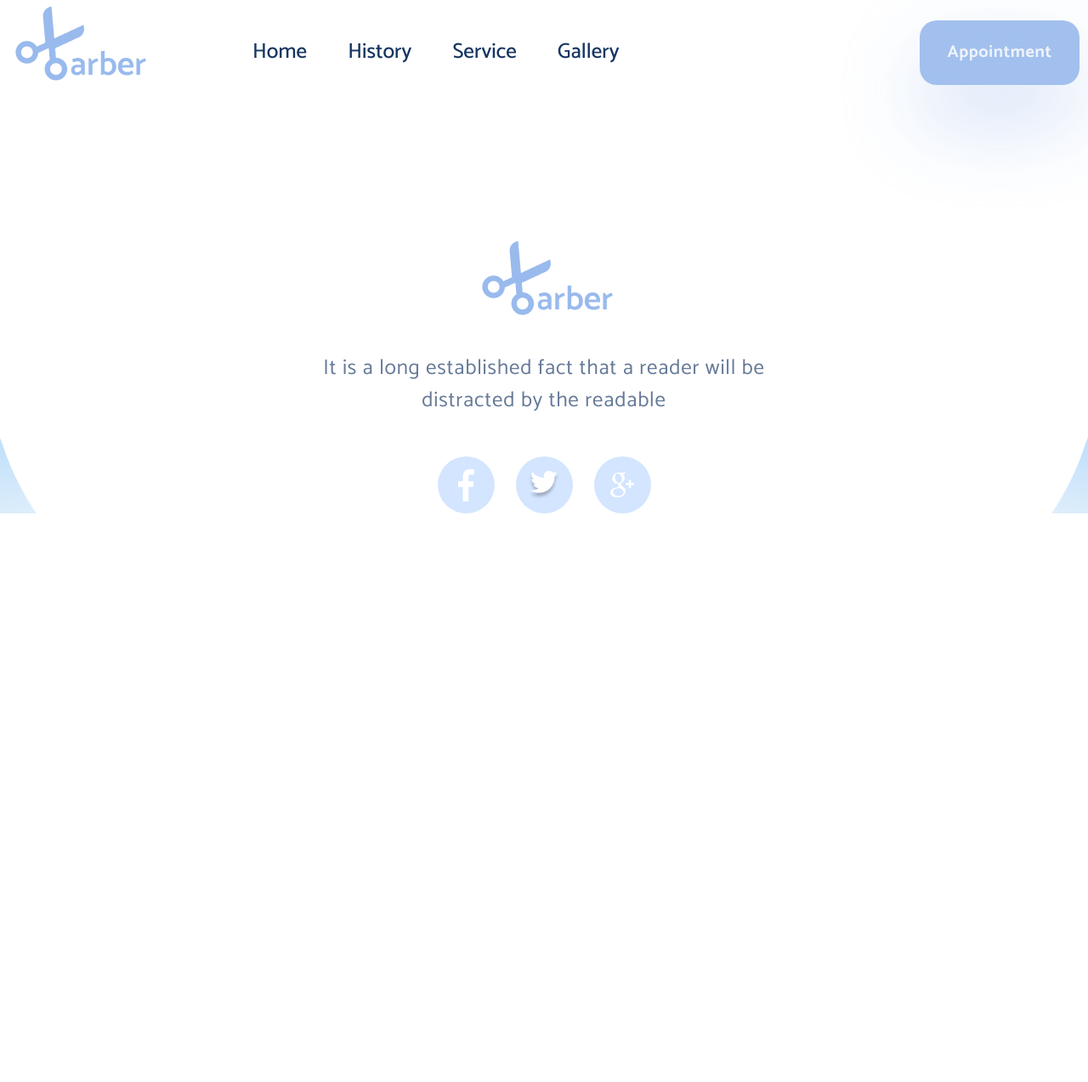
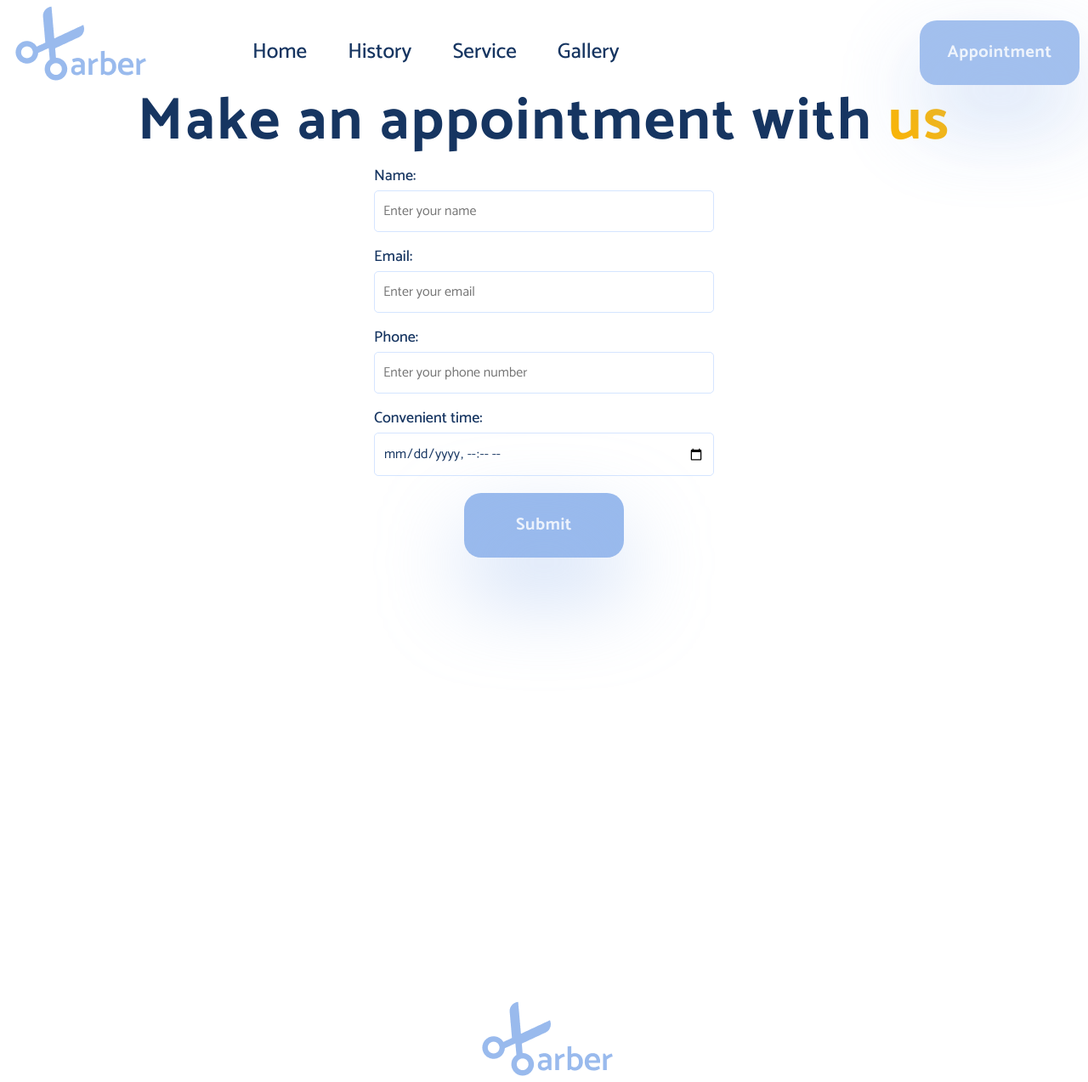
Before and after one commit to druidpwnz/beard-project, a Flask app: page /appointment in a window 1280 px wide. Shown: the top 1273 px of the page at 85% size. Before the commit the page ends 604 px from the top, so only its background shows below. Run offline with Flask 3, Linux system fonts and the light colour scheme.

Commit message:
appointment form has been added

```diff
--- a/app.py
+++ b/app.py
@@ -1,6 +1,20 @@
 from flask import Flask, render_template
+from flask_wtf import FlaskForm
+from wtforms import StringField, TelField, EmailField, DateTimeLocalField
+from wtforms.validators import DataRequired, Length
+import os
 
 app = Flask(__name__)
+app.config["SECRET_KEY"] = os.urandom(24)
+
+
+class AppointmentForm(FlaskForm):
+    name = StringField("Name", validators=[DataRequired(), Length(max=30)])
+    email = EmailField("Email", validators=[DataRequired()])
+    phone = TelField("Phone", validators=[DataRequired()])
+    convenient_time = DateTimeLocalField(
+        "Convenient Time", validators=[DataRequired()], format="%Y-%m-%dT%H:%M"
+    )
 
 
 @app.route("/")
@@ -23,9 +37,19 @@ def gallery():
     return render_template("gallery.html")
 
 
-@app.route("/appointment")
+@app.route("/appointment", methods=["GET", "POST"])
 def appointment():
-    return render_template("appointment.html")
+    form = AppointmentForm()
+
+    if form.validate_on_submit():
+        name = form.name.data
+        email = form.email.data
+        phone = form.phone.data
+        convenient_time = form.convenient_time.data
+
+        return f"<h1>Name {name}, Email {email}, Phone {phone}, Convenient time {convenient_time}</h1>"
+
+    return render_template("appointment.html", form=form)
 
 
 if __name__ == "__main__":
--- a/static/beard.css
+++ b/static/beard.css
@@ -707,3 +707,41 @@ h6 {
   background-color: #99baed;
   transition: 0.3s;
 }
+/* Custom Form Group Class */
+.form-container {
+  display: flex;
+  flex-direction: column; /* Set the form groups to be in columns */
+  align-items: center;
+  height: 100vh;
+}
+
+.form-group {
+  display: flex;
+  flex-direction: column; /* Place the label and input in a column */
+  align-items: flex-start; /* Align items to the left */
+  margin-bottom: 20px;
+  max-width: 400px;
+  width: 100%;
+}
+
+.form-label {
+  font-size: 18px;
+  font-weight: 500;
+  color: #163561;
+  margin-bottom: 8px; /* Add spacing between label and input */
+}
+
+.form-input {
+  width: 100%;
+  padding: 10px;
+  border: 1px solid #d5e5ff;
+  border-radius: 5px;
+  font-size: 16px;
+  color: #163561;
+}
+
+.form-input:focus {
+  outline: none;
+  border-color: #99baed;
+  box-shadow: 0 0 3px #99baed;
+}
--- a/templates/appointment.html
+++ b/templates/appointment.html
@@ -1 +1,34 @@
 {% extends "base.html" %}
+
+{% block content %}
+
+<div class="about__title">
+  Make an appointment with <span>us</span>
+</div>
+<br>
+
+<form method="POST" action="{{ url_for('appointment') }}">
+  {{ form.csrf_token }}
+<div class="form-container">
+  <div class="form-group">
+    <label for="username" class="form-label">Name:</label>
+    {{ form.name(class="form-input", placeholder="Enter your name") }}
+  </div>
+  <div class="form-group">
+    <label for="email" class="form-label">Email:</label>
+    {{ form.email(class="form-input", placeholder="Enter your email") }}
+  </div>
+  <div class="form-group">
+    <label for="phone" class="form-label">Phone:</label>
+    {{ form.phone(class="form-input", placeholder="Enter your phone number") }}
+  </div>
+  <div class="form-group">
+    <label for="convenient_time" class="form-label">Convenient time:</label>
+    {{ form.convenient_time(class="form-input") }}
+  </div>
+  <button type="submit" class="_btn">Submit</button>
+</div>
+
+</form>
+
+{% endblock %}
```
